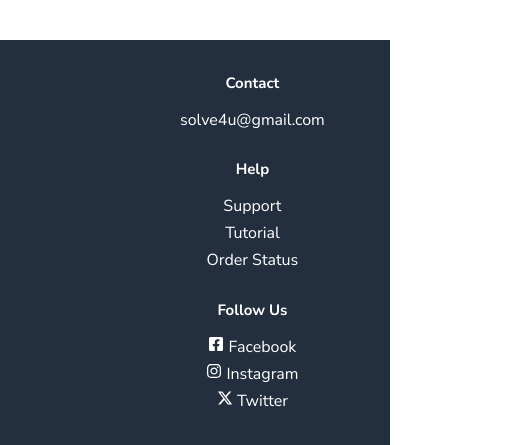
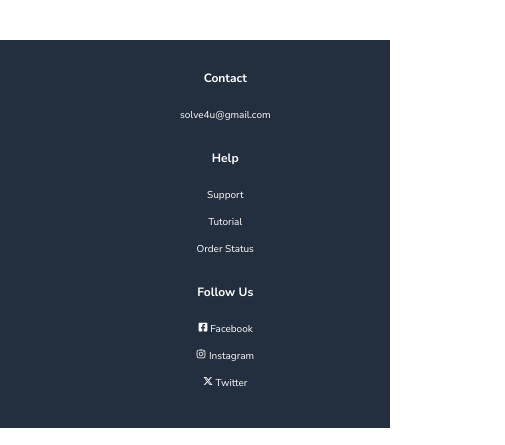
Before and after one commit to GuilhermeHalter/Solve4u, a React (Vite) app in the folder Frontend-React/solve4u-react/: page / in a window 390 px wide. Shown: the part 1098-1543 px from the top of the page, 505 px wide, since content can reach past the window. Built offline with nearby package versions, Linux system fonts and the light colour scheme.

Commit message:
Fixing the HomeFooterComp font

```diff
--- a/Frontend-React/solve4u-react/src/css/compStyle/compHomeStyle/HomeFooterComp.css
+++ b/Frontend-React/solve4u-react/src/css/compStyle/compHomeStyle/HomeFooterComp.css
@@ -91,8 +91,14 @@
   }
 
   .footerList h2 {
-    font-size: 15px;
+    font-size: 12px;
     margin-bottom: 10px;
     color: #ffffff;
   }
+
+  .footerList ul li a {
+    color: #ffffff;
+    text-decoration: none;
+    font-size: 10px
+  }
 }
```
